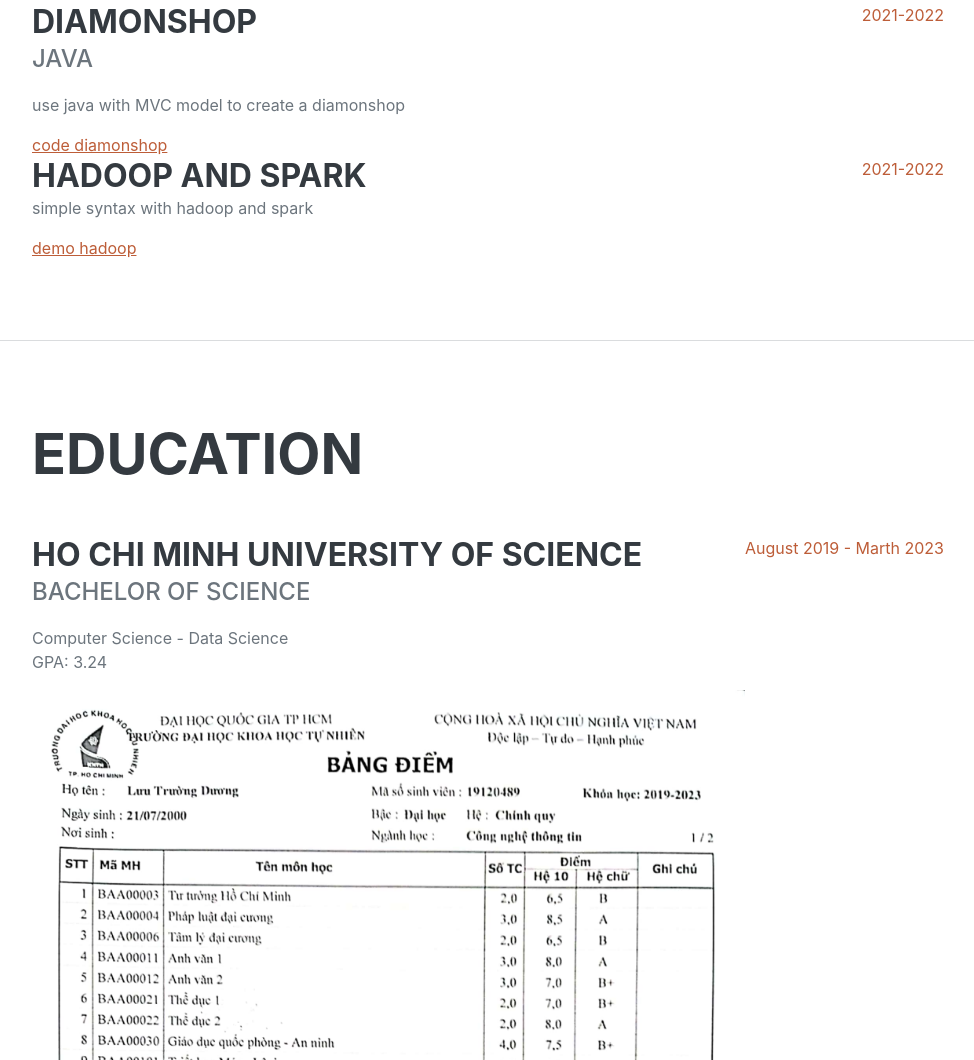
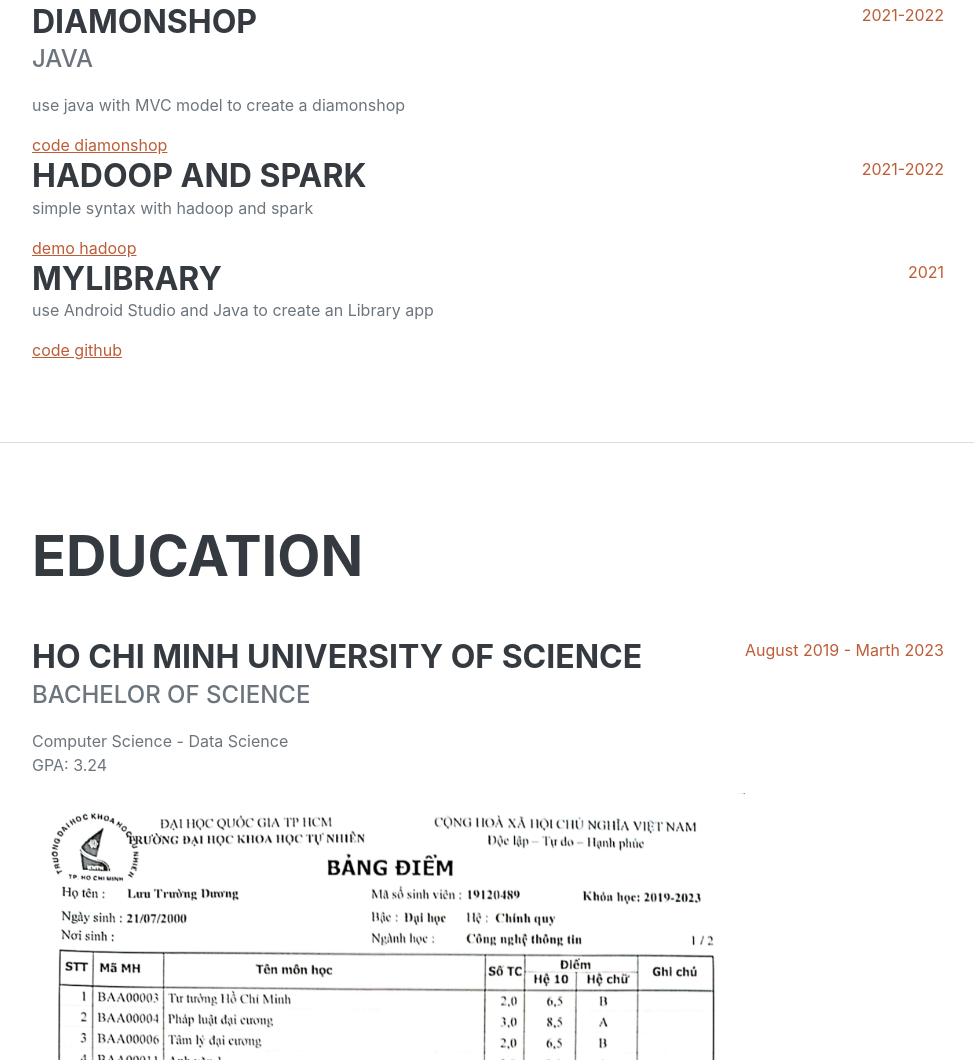
Before and after one commit to robocon20x/resume, a plain HTML site: page index.html in a window 1280 px wide. Shown: the part 1711-2771 px from the top of the page, without its empty margins (288-1262 px from the left). Drawn offline with nearby package versions, Linux system fonts and the light colour scheme; a web font is replaced by a local one.

Commit message:
upload Mybrary project

```diff
--- a/index.html
+++ b/index.html
@@ -107,6 +107,14 @@
                         </div>
                         <div class="flex-shrink-0"><span class="text-primary">2021-2022</span></div>
                     </div>
+                    <div class="d-flex flex-column flex-md-row justify-content-between">
+                        <div class="flex-grow-1">
+                            <h3 class="mb-0">MyLibrary</h3>
+                            <p>use Android Studio and Java to create an Library app</p>
+                            <a href="https://github.com/robocon20x/MyLibrary_apk">code github<br/></a>
+                        </div>
+                        <div class="flex-shrink-0"><span class="text-primary">2021</span></div>
+                    </div>
                 </div>
             </section>
             <hr class="m-0" />
```
